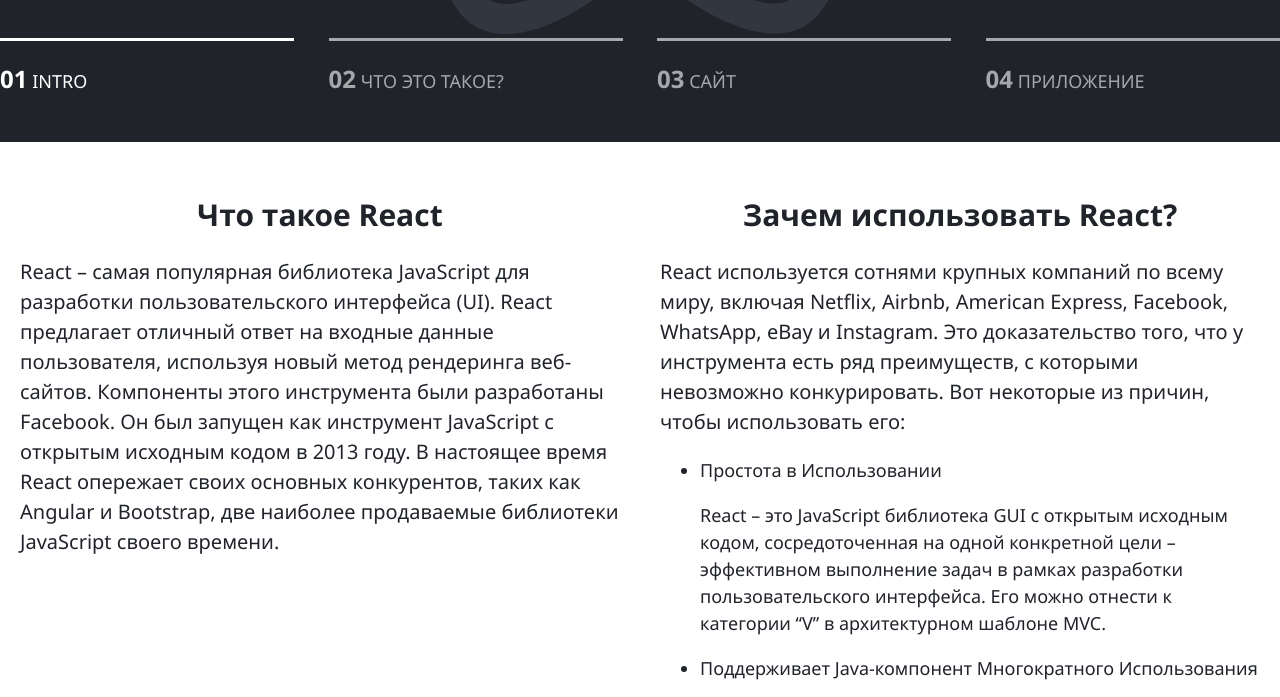
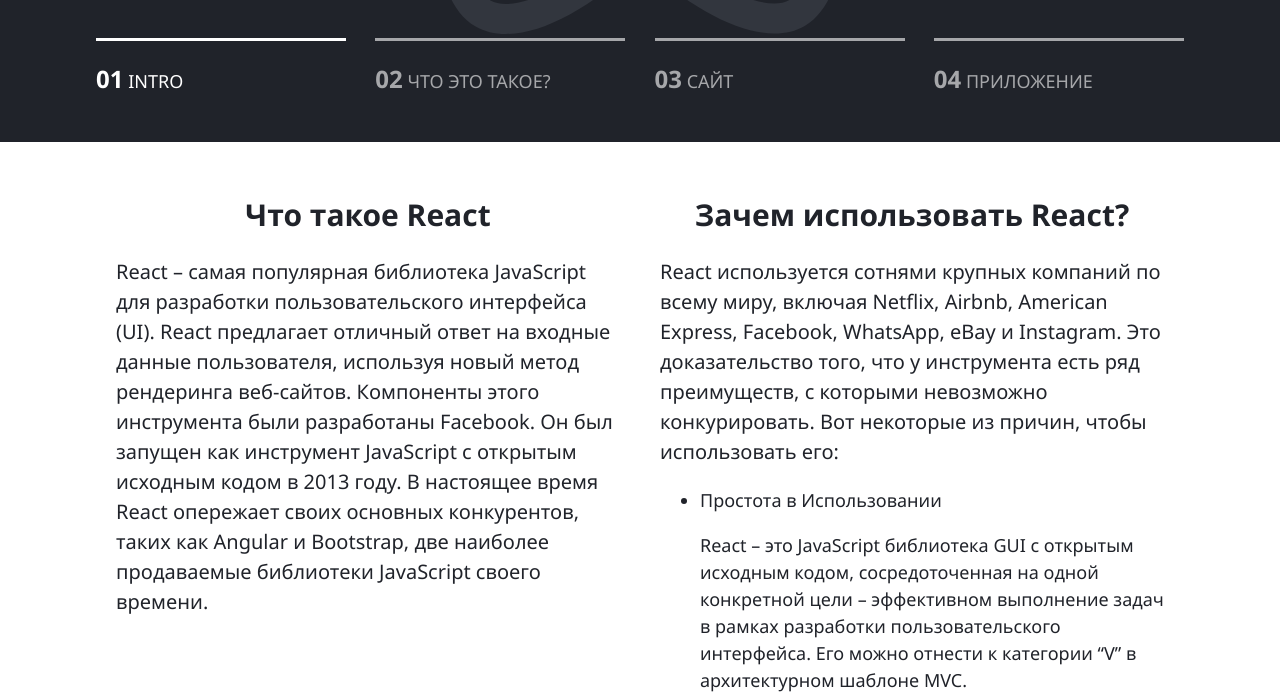
Before and after one commit to EgorX2000/React, a plain HTML site: page index.html in a window 1280 px wide. Shown: the part 658-1355 px from the top of the page. Drawn offline with Linux system fonts and the light colour scheme.

Commit message:
optimized

```diff
--- a/CSS/React.css
+++ b/CSS/React.css
@@ -40,7 +40,7 @@ h1, h2, h3, h4, h5, h6{
 
 .container{
     width: 100%;
-    max-width: 1300px;
+    max-width: 85%;
     margin: 0 auto;
 }
 
```
